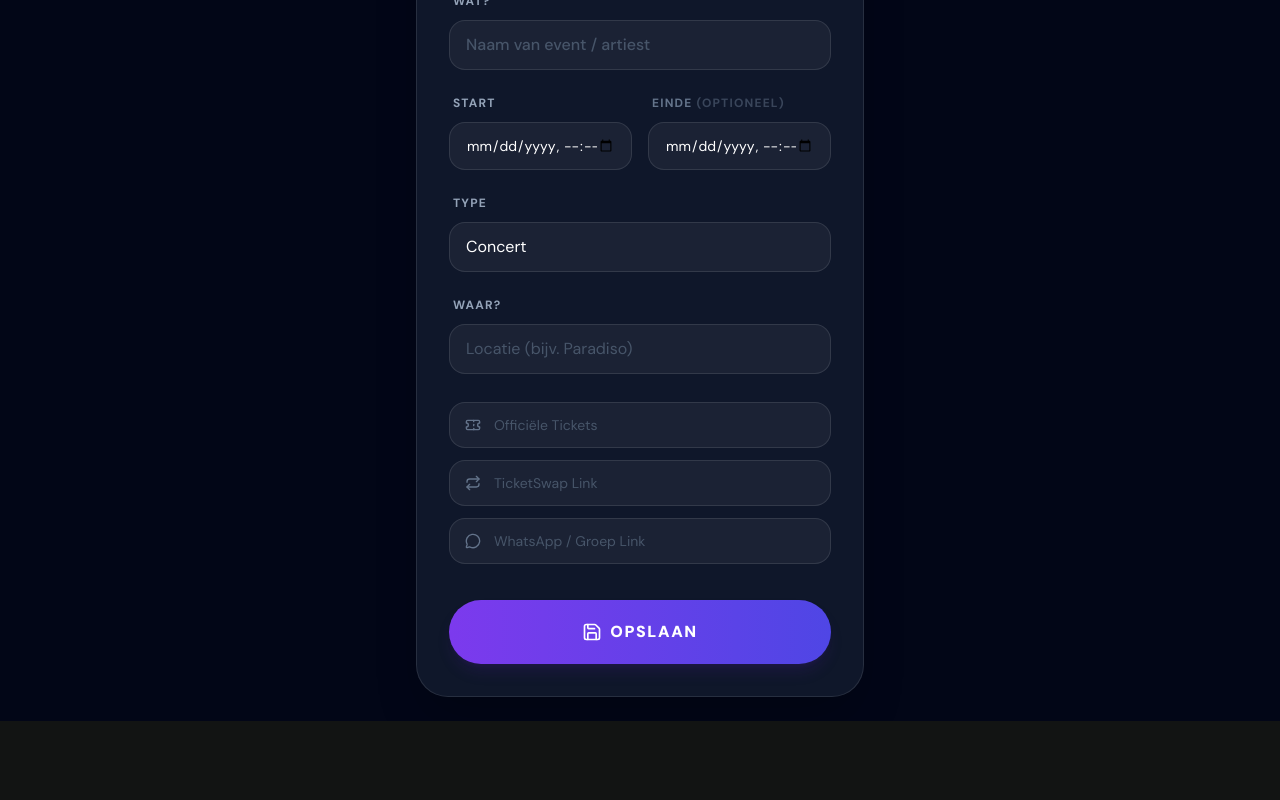
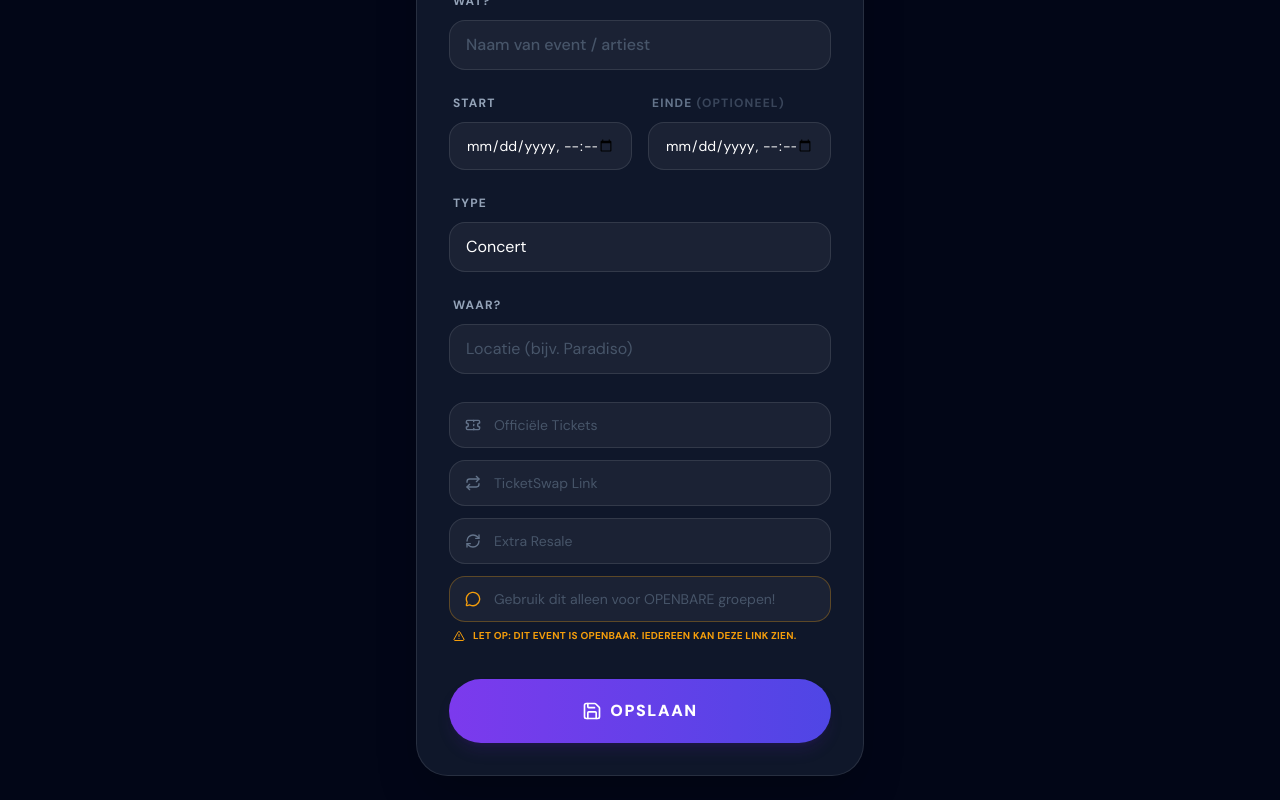
Before and after one commit to stjinne89/concerto-app, a Next.js app: page /events/1/edit in a window 1280 px wide. Shown: the part 396-1196 px from the top of the page. Before the commit the page ends 1117 px from the top, so only its background shows below. Built offline with nearby package versions, Linux system fonts and the light colour scheme; no server answers; the database is empty; a web font is replaced by a local one.

Commit message:
last changes v3

```diff
--- a/app/events/[id]/edit/page.tsx
+++ b/app/events/[id]/edit/page.tsx
@@ -3,7 +3,7 @@
 import { updateEvent, getEvent, deleteEvent, scrapeEventUrl } from '@/app/actions'
 import { useState, useEffect, use } from 'react'
 import { useRouter } from 'next/navigation'
-import { Link2, Loader2, Sparkles, Ticket, RefreshCw, Repeat, ArrowLeft, Trash2, Save, X, MessageCircle } from 'lucide-react'
+import { Link2, Loader2, Sparkles, Ticket, RefreshCw, Repeat, ArrowLeft, Trash2, Save, X, MessageCircle, Lock, AlertTriangle } from 'lucide-react'
 import Link from 'next/link'
 
 export default function EditEventPage({ params }: { params: Promise<{ id: string }> }) {
@@ -13,6 +13,9 @@ export default function EditEventPage({ params }: { params: Promise<{ id: string
   const [loading, setLoading] = useState(false)
   const [fetching, setFetching] = useState(true)
   const [scrapeUrl, setScrapeUrl] = useState('')
+
+  // We moeten weten of dit event bij een groep hoort
+  const [isGroupEvent, setIsGroupEvent] = useState(false)
 
   const [formData, setFormData] = useState({
     title: '',
@@ -33,6 +36,9 @@ export default function EditEventPage({ params }: { params: Promise<{ id: string
     async function loadData() {
         const data = await getEvent(id)
         if (data) {
+            // Check of er een group_id is
+            setIsGroupEvent(!!data.group_id)
+
             setFormData({
                 title: data.title || '',
                 venue: data.venue_name || '',
@@ -199,7 +205,7 @@ export default function EditEventPage({ params }: { params: Promise<{ id: string
                         <input
                             name="start_at" type="datetime-local" required
                             value={formData.start_at}
-                            onChange={handleStartChange} // <--- HIER DE FIX
+                            onChange={handleStartChange}
                             className="w-full bg-white/5 border border-white/10 rounded-2xl px-4 py-3 text-white focus:outline-none focus:ring-1 focus:ring-violet-500/50 transition-all text-sm"
                         />
                     </div>
@@ -268,16 +274,45 @@ export default function EditEventPage({ params }: { params: Promise<{ id: string
                     </div>
 
                     <div className="relative group">
-                         <div className="absolute inset-y-0 left-4 flex items-center pointer-events-none">
-                            <MessageCircle size={16} className="text-slate-500 group-focus-within:text-green-400 transition-colors" />
+                        <div className="absolute inset-y-0 left-4 flex items-center pointer-events-none">
+                            <RefreshCw size={16} className="text-slate-500 group-focus-within:text-orange-400 transition-colors" />
                         </div>
                         <input
-                            name="chat_link" type="url" placeholder="WhatsApp / Groep Link"
-                            value={formData.chat_link}
-                            onChange={e => setFormData({...formData, chat_link: e.target.value})}
-                            className="w-full bg-white/5 border border-white/10 rounded-2xl pl-11 pr-4 py-3 text-sm text-white placeholder:text-slate-600 focus:outline-none focus:ring-1 focus:ring-green-500/50 transition-all"
+                            name="resale_link" type="url" placeholder="Extra Resale"
+                            value={formData.resale_link}
+                            onChange={e => setFormData({...formData, resale_link: e.target.value})}
+                            className="w-full bg-white/5 border border-white/10 rounded-2xl pl-11 pr-4 py-3 text-sm text-white placeholder:text-slate-600 focus:outline-none focus:ring-1 focus:ring-orange-500/50 transition-all"
                         />
                     </div>
+
+                    {/* --- VEILIGE WHATSAPP LINK MET WAARSCHUWING --- */}
+                     <div>
+                        <div className="relative group">
+                            <div className="absolute inset-y-0 left-4 flex items-center pointer-events-none">
+                                <MessageCircle size={16} className={`group-focus-within:text-green-400 transition-colors ${isGroupEvent ? 'text-green-500' : 'text-amber-500'}`} />
+                            </div>
+                            <input
+                                name="chat_link" type="url"
+                                placeholder={isGroupEvent ? "Link naar WhatsApp groep" : "Gebruik dit alleen voor OPENBARE groepen!"}
+                                value={formData.chat_link}
+                                onChange={e => setFormData({...formData, chat_link: e.target.value})}
+                                className={`w-full bg-white/5 border rounded-2xl pl-11 pr-4 py-3 text-sm text-white placeholder:text-slate-600 focus:outline-none focus:ring-1 transition-all ${isGroupEvent ? 'border-green-500/30 focus:border-green-500 focus:ring-green-500/50' : 'border-amber-500/30 focus:border-amber-500 focus:ring-amber-500/50'}`}
+                            />
+                        </div>
+                        <div className="mt-2 ml-1 flex items-start gap-2 text-[10px] uppercase font-bold tracking-wide leading-tight">
+                            {isGroupEvent ? (
+                                <>
+                                    <Lock size={12} className="text-green-500 shrink-0" />
+                                    <span className="text-green-400">Veilig: Alleen zichtbaar voor leden van je groep.</span>
+                                </>
+                            ) : (
+                                <>
+                                    <AlertTriangle size={12} className="text-amber-500 shrink-0" />
+                                    <span className="text-amber-500">Let op: Dit event is openbaar. Iedereen kan deze link zien.</span>
+                                </>
+                            )}
+                        </div>
+                     </div>
                 </div>
 
                 <div className="pt-4">
--- a/app/events/new/page.tsx
+++ b/app/events/new/page.tsx
@@ -3,7 +3,7 @@
 import { createEvent, scrapeEventUrl, getGroupName } from '@/app/actions'
 import { useState, Suspense, useEffect } from 'react'
 import { useSearchParams } from 'next/navigation'
-import { Link2, Loader2, Sparkles, Ticket, RefreshCw, Repeat, ArrowLeft, X, MessageCircle } from 'lucide-react'
+import { Link2, Loader2, Sparkles, Ticket, RefreshCw, Repeat, ArrowLeft, X, MessageCircle, Lock, AlertTriangle } from 'lucide-react'
 import Link from 'next/link'
 
 function NewEventForm() {
@@ -14,6 +14,7 @@ function NewEventForm() {
   const [scrapeUrl, setScrapeUrl] = useState('')
   const [groupName, setGroupName] = useState<string | null>(null)
 
+  // Haal de groepsnaam op
   useEffect(() => {
     if (groupId) {
         getGroupName(groupId).then(name => setGroupName(name))
@@ -39,14 +40,10 @@ function NewEventForm() {
     const newStart = e.target.value
     let newEnd = formData.end_at
 
-    // Als er nog geen eindtijd is, OF de eindtijd staat vroeger dan de nieuwe starttijd:
-    // Zet de eindtijd automatisch op Starttijd + 3 uur
     if (newStart && (!newEnd || newEnd < newStart)) {
         const date = new Date(newStart)
         date.setHours(date.getHours() + 3)
 
-        // Trucje om lokale tijd te behouden in ISO formaat (YYYY-MM-DDTHH:mm)
-        // Anders pakt toISOString() de UTC tijd (-1 of -2 uur)
         newEnd = new Date(date.getTime() - (date.getTimezoneOffset() * 60000))
             .toISOString()
             .slice(0, 16)
@@ -176,7 +173,7 @@ function NewEventForm() {
                             type="datetime-local"
                             required
                             value={formData.start_at}
-                            onChange={handleStartChange} // <--- HIER ROEPEN WE DE NIEUWE FUNCTIE AAN
+                            onChange={handleStartChange}
                             className="w-full bg-white/5 border border-white/10 rounded-2xl px-4 py-3 text-white focus:outline-none focus:ring-1 focus:ring-violet-500/50 transition-all text-sm"
                         />
                     </div>
@@ -186,7 +183,7 @@ function NewEventForm() {
                             name="end_at"
                             type="datetime-local"
                             value={formData.end_at}
-                            min={formData.start_at} // Zorgt dat je niet in het verleden kan eindigen
+                            min={formData.start_at}
                             onChange={e => setFormData({...formData, end_at: e.target.value})}
                             className="w-full bg-white/5 border border-white/10 rounded-2xl px-4 py-3 text-white focus:outline-none focus:ring-1 focus:ring-violet-500/50 transition-all text-sm"
                         />
@@ -257,16 +254,35 @@ function NewEventForm() {
                         />
                     </div>
 
+                     {/* --- VEILIGE WHATSAPP LINK MET WAARSCHUWING --- */}
+                     <div>
                         <div className="relative group">
                             <div className="absolute inset-y-0 left-4 flex items-center pointer-events-none">
-                            <MessageCircle size={16} className="text-slate-500 group-focus-within:text-green-400 transition-colors" />
+                                <MessageCircle size={16} className={`group-focus-within:text-green-400 transition-colors ${groupId ? 'text-green-500' : 'text-amber-500'}`} />
                             </div>
                             <input
-                            name="chat_link" type="url" placeholder="WhatsApp / Groep Link"
+                                name="chat_link" type="url"
+                                // Aangepaste placeholder tekst
+                                placeholder={groupId ? "Link naar WhatsApp groep" : "Gebruik dit alleen voor OPENBARE groepen!"}
                                 value={formData.chat_link}
                                 onChange={e => setFormData({...formData, chat_link: e.target.value})}
-                            className="w-full bg-white/5 border border-white/10 rounded-2xl pl-11 pr-4 py-3 text-sm text-white placeholder:text-slate-600 focus:outline-none focus:ring-1 focus:ring-green-500/50 transition-all"
+                                className={`w-full bg-white/5 border rounded-2xl pl-11 pr-4 py-3 text-sm text-white placeholder:text-slate-600 focus:outline-none focus:ring-1 transition-all ${groupId ? 'border-green-500/30 focus:border-green-500 focus:ring-green-500/50' : 'border-amber-500/30 focus:border-amber-500 focus:ring-amber-500/50'}`}
                             />
+                        </div>
+                        {/* WAARSCHUWING TEKST */}
+                        <div className="mt-2 ml-1 flex items-start gap-2 text-[10px] uppercase font-bold tracking-wide leading-tight">
+                            {groupId ? (
+                                <>
+                                    <Lock size={12} className="text-green-500 shrink-0" />
+                                    <span className="text-green-400">Veilig: Alleen zichtbaar voor leden van <span className="text-white">{groupName || 'je groep'}</span>.</span>
+                                </>
+                            ) : (
+                                <>
+                                    <AlertTriangle size={12} className="text-amber-500 shrink-0" />
+                                    <span className="text-amber-500">Let op: Dit event is openbaar. Iedereen kan deze link zien.</span>
+                                </>
+                            )}
+                        </div>
                      </div>
                 </div>
 
```
Lines whose indentation alone changed are shown as unchanged.
